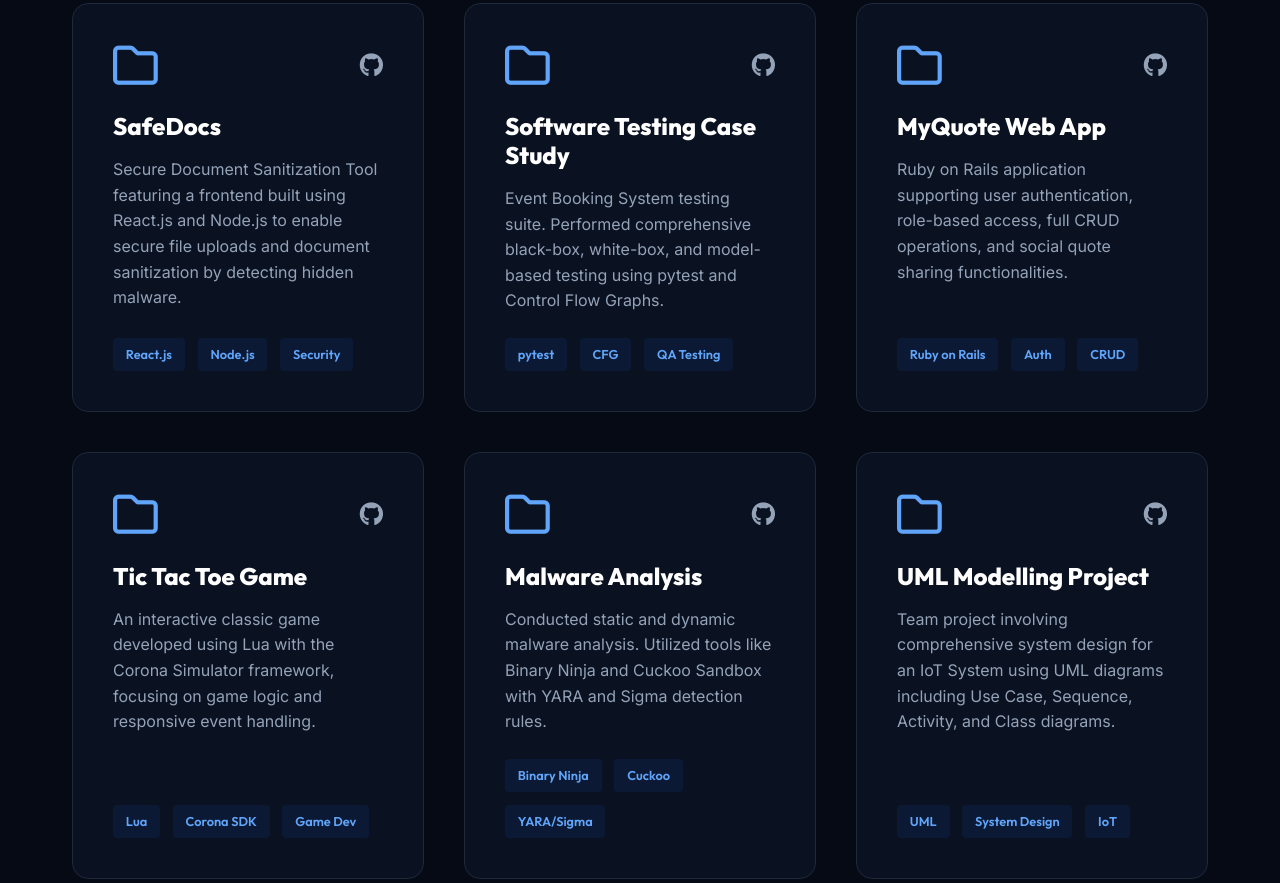
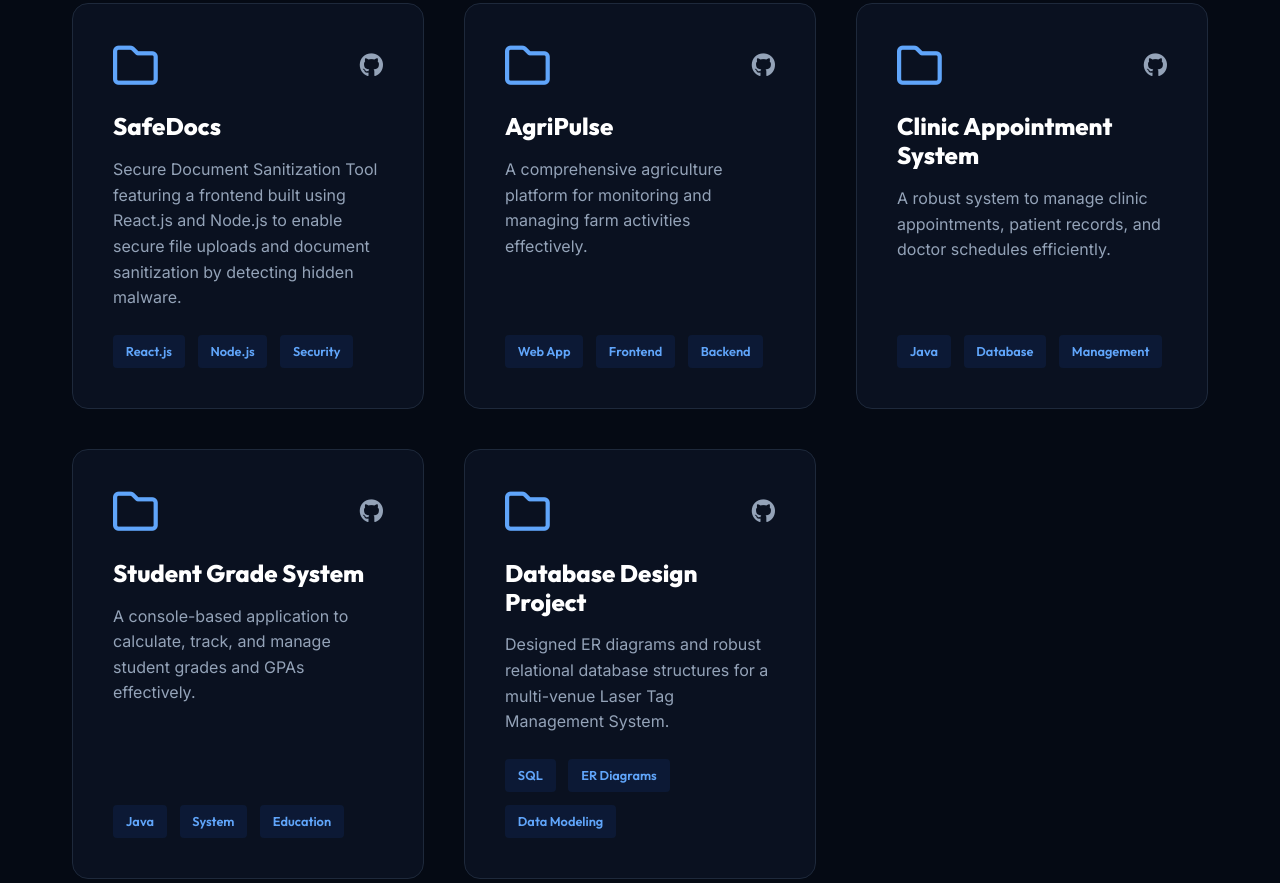
Before and after one commit to methuli03/Methuli-Portfolio, a plain HTML site: page index.html in a window 1280 px wide. Shown: the part 3339-4222 px from the top of the page. Drawn offline with Linux system fonts and the light colour scheme.

Commit message:
Update portfolio files

```diff
--- a/index.html
+++ b/index.html
@@ -65,7 +65,7 @@
                 <div class="social-links mt-4">
                     <a href="https://linkedin.com/in/methuli-jayawickrama" target="_blank" aria-label="LinkedIn"><i
                             class="fa-brands fa-linkedin-in"></i></a>
-                    <a href="https://github.com" target="_blank" aria-label="GitHub"><i
+                    <a href="https://github.com/methuli03" target="_blank" aria-label="GitHub"><i
                             class="fa-brands fa-github"></i></a>
                     <a href="mailto:jayawickramamethuli@gmail.com" aria-label="Email"><i
                             class="fa-solid fa-envelope"></i></a>
@@ -290,7 +290,7 @@
                     <div class="project-content">
                         <div class="project-header">
                             <i class="fa-regular fa-folder project-icon"></i>
-                            <a href="#" class="project-link" aria-label="GitHub Link"><i
+                            <a href="https://github.com/methuli03/SafeDocs" target="_blank" class="project-link" aria-label="GitHub Link"><i
                                     class="fa-brands fa-github"></i></a>
                         </div>
                         <h3 class="project-title">SafeDocs</h3>
@@ -306,110 +306,66 @@
                     </div>
                 </div>
 
-                <!-- Project 2 -->
+                <!-- Project AgriPulse -->
                 <div class="project-card reveal-up" style="transition-delay: 0.1s;">
                     <div class="project-content">
                         <div class="project-header">
                             <i class="fa-regular fa-folder project-icon"></i>
-                            <a href="#" class="project-link" aria-label="GitHub Link"><i
+                            <a href="https://github.com/methuli03/AgriPulse" target="_blank" class="project-link" aria-label="GitHub Link"><i
                                     class="fa-brands fa-github"></i></a>
                         </div>
-                        <h3 class="project-title">Software Testing Case Study</h3>
+                        <h3 class="project-title">AgriPulse</h3>
                         <p class="project-description">
-                            Event Booking System testing suite. Performed comprehensive black-box, white-box, and
-                            model-based testing using pytest and Control Flow Graphs.
+                            A comprehensive agriculture platform for monitoring and managing farm activities effectively.
                         </p>
                         <div class="project-tech">
-                            <span>pytest</span>
-                            <span>CFG</span>
-                            <span>QA Testing</span>
+                            <span>Web App</span>
+                            <span>Frontend</span>
+                            <span>Backend</span>
                         </div>
                     </div>
                 </div>
 
-                <!-- Project 3 -->
+                <!-- Project Clinic Appointment Management System -->
                 <div class="project-card reveal-up" style="transition-delay: 0.2s;">
                     <div class="project-content">
                         <div class="project-header">
                             <i class="fa-regular fa-folder project-icon"></i>
-                            <a href="#" class="project-link" aria-label="GitHub Link"><i
+                            <a href="https://github.com/methuli03/Clinic-Appointment-Management-System" target="_blank" class="project-link" aria-label="GitHub Link"><i
                                     class="fa-brands fa-github"></i></a>
                         </div>
-                        <h3 class="project-title">MyQuote Web App</h3>
+                        <h3 class="project-title">Clinic Appointment System</h3>
                         <p class="project-description">
-                            Ruby on Rails application supporting user authentication, role-based access, full CRUD
-                            operations, and social quote sharing functionalities.
+                            A robust system to manage clinic appointments, patient records, and doctor schedules efficiently.
                         </p>
                         <div class="project-tech">
-                            <span>Ruby on Rails</span>
-                            <span>Auth</span>
-                            <span>CRUD</span>
+                            <span>Java</span>
+                            <span>Database</span>
+                            <span>Management</span>
                         </div>
                     </div>
                 </div>
 
-                <!-- Project 4 -->
+                <!-- Project Student Grade System -->
                 <div class="project-card reveal-up">
                     <div class="project-content">
                         <div class="project-header">
                             <i class="fa-regular fa-folder project-icon"></i>
-                            <a href="#" class="project-link" aria-label="GitHub Link"><i
+                            <a href="https://github.com/methuli03/StudentGradeSystem" target="_blank" class="project-link" aria-label="GitHub Link"><i
                                     class="fa-brands fa-github"></i></a>
                         </div>
-                        <h3 class="project-title">Tic Tac Toe Game</h3>
+                        <h3 class="project-title">Student Grade System</h3>
                         <p class="project-description">
-                            An interactive classic game developed using Lua with the Corona Simulator framework,
-                            focusing on game logic and responsive event handling.
+                            A console-based application to calculate, track, and manage student grades and GPAs effectively.
                         </p>
                         <div class="project-tech">
-                            <span>Lua</span>
-                            <span>Corona SDK</span>
-                            <span>Game Dev</span>
+                            <span>Java</span>
+                            <span>System</span>
+                            <span>Education</span>
                         </div>
                     </div>
                 </div>
 
-                <!-- Project 5 -->
-                <div class="project-card reveal-up" style="transition-delay: 0.1s;">
-                    <div class="project-content">
-                        <div class="project-header">
-                            <i class="fa-regular fa-folder project-icon"></i>
-                            <a href="#" class="project-link" aria-label="GitHub Link"><i
-                                    class="fa-brands fa-github"></i></a>
-                        </div>
-                        <h3 class="project-title">Malware Analysis</h3>
-                        <p class="project-description">
-                            Conducted static and dynamic malware analysis. Utilized tools like Binary Ninja and Cuckoo
-                            Sandbox with YARA and Sigma detection rules.
-                        </p>
-                        <div class="project-tech">
-                            <span>Binary Ninja</span>
-                            <span>Cuckoo</span>
-                            <span>YARA/Sigma</span>
-                        </div>
-                    </div>
-                </div>
-
-                <!-- Project 6 -->
-                <div class="project-card reveal-up" style="transition-delay: 0.2s;">
-                    <div class="project-content">
-                        <div class="project-header">
-                            <i class="fa-regular fa-folder project-icon"></i>
-                            <a href="#" class="project-link" aria-label="GitHub Link"><i
-                                    class="fa-brands fa-github"></i></a>
-                        </div>
-                        <h3 class="project-title">UML Modelling Project</h3>
-                        <p class="project-description">
-                            Team project involving comprehensive system design for an IoT System using UML diagrams
-                            including Use Case, Sequence, Activity, and Class diagrams.
-                        </p>
-                        <div class="project-tech">
-                            <span>UML</span>
-                            <span>System Design</span>
-                            <span>IoT</span>
-                        </div>
-                    </div>
-                </div>
 
                 <!-- Project 7 -->
                 <div class="project-card reveal-up">
@@ -449,7 +405,8 @@
             <div class="row listar-feature-items">
 
                 <!-- 1. Experience -->
-                <div class="col-xs-12 col-sm-6 col-md-4 listar-feature-item-wrapper listar-feature-with-image reveal-up">
+                <div
+                    class="col-xs-12 col-sm-6 col-md-4 listar-feature-item-wrapper listar-feature-with-image reveal-up">
                     <div class="listar-feature-item">
                         <div class="listar-feature-item-inner">
                             <div class="listar-feature-right-border"></div>
@@ -463,11 +420,12 @@
                                 </div>
                                 <div class="listar-feature-content-wrapper">
                                     <div class="listar-feature-item-title listar-feature-counter-added">
-                                        <span><span>25</span>Project Management Intern</span>
+                                        <span><span></span>Project Management Intern</span>
                                     </div>
                                     <div class="listar-feature-item-excerpt">
                                         <strong>ICT Agency of Sri Lanka</strong><br>
-                                        Project coordination, timeline management, risk assessment, and cross-team collaboration (2025 – Present).
+                                        Project coordination, timeline management, risk assessment, and cross-team
+                                        collaboration (2025 – Present).
                                     </div>
                                 </div>
                             </div>
@@ -476,7 +434,8 @@
                 </div>
 
                 <!-- 2. Education (Degree) -->
-                <div class="col-xs-12 col-sm-6 col-md-4 listar-feature-item-wrapper listar-feature-with-image reveal-up" style="transition-delay: 0.2s;">
+                <div class="col-xs-12 col-sm-6 col-md-4 listar-feature-item-wrapper listar-feature-with-image reveal-up"
+                    style="transition-delay: 0.2s;">
                     <div class="listar-feature-item">
                         <div class="listar-feature-item-inner">
                             <div class="listar-feature-right-border"></div>
@@ -490,11 +449,12 @@
                                 </div>
                                 <div class="listar-feature-content-wrapper">
                                     <div class="listar-feature-item-title listar-feature-counter-added">
-                                        <span><span>26</span>BSc Software Engineering</span>
+                                        <span><span></span>BSc Software Engineering</span>
                                     </div>
                                     <div class="listar-feature-item-excerpt">
                                         <strong>Edith Cowan University</strong><br>
-                                        Specializing in Software Engineering principles, architecture, and scalable design (2024 – 2026).
+                                        Specializing in Software Engineering principles, architecture, and scalable
+                                        design (2024 – 2026).
                                     </div>
                                 </div>
                             </div>
@@ -503,7 +463,8 @@
                 </div>
 
                 <!-- 3. Education (Diploma) -->
-                <div class="col-xs-12 col-sm-6 col-md-4 listar-feature-item-wrapper listar-feature-with-image reveal-up" style="transition-delay: 0.4s;">
+                <div class="col-xs-12 col-sm-6 col-md-4 listar-feature-item-wrapper listar-feature-with-image reveal-up"
+                    style="transition-delay: 0.4s;">
                     <div class="listar-feature-item">
                         <div class="listar-feature-item-inner">
                             <div class="listar-feature-right-border"></div>
@@ -517,11 +478,12 @@
                                 </div>
                                 <div class="listar-feature-content-wrapper">
                                     <div class="listar-feature-item-title listar-feature-counter-added">
-                                        <span><span>24</span>Graduate Diploma of Science</span>
+                                        <span><span></span>Graduate Diploma of Science</span>
                                     </div>
                                     <div class="listar-feature-item-excerpt">
                                         <strong>Edith Cowan University</strong><br>
-                                        Diploma focused on the fundamentals of Computing & Information Technology (2023 – 2024).
+                                        Diploma focused on the fundamentals of Computing & Information Technology (2023
+                                        – 2024).
                                     </div>
                                 </div>
                             </div>
@@ -619,7 +581,7 @@
                     <div class="contact-socials">
                         <a href="https://linkedin.com/in/methuli-jayawickrama" target="_blank" aria-label="LinkedIn"><i
                                 class="fa-brands fa-linkedin-in"></i></a>
-                        <a href="https://github.com" target="_blank" aria-label="GitHub"><i
+                        <a href="https://github.com/methuli03" target="_blank" aria-label="GitHub"><i
                                 class="fa-brands fa-github"></i></a>
                         <a href="mailto:jayawickramamethuli@gmail.com" aria-label="Email"><i
                                 class="fa-solid fa-envelope"></i></a>
```
Also changed, not shown: 1 other file.
